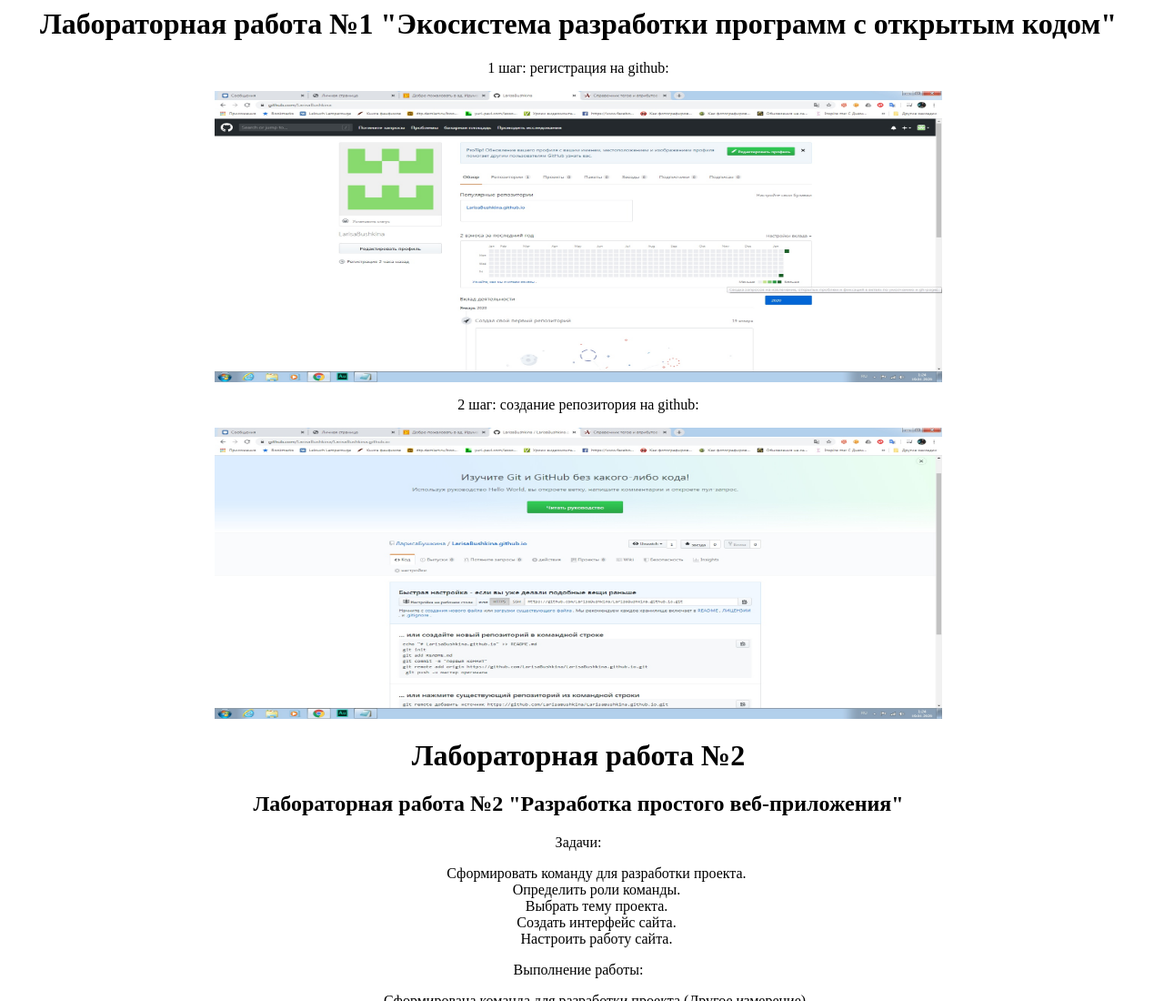
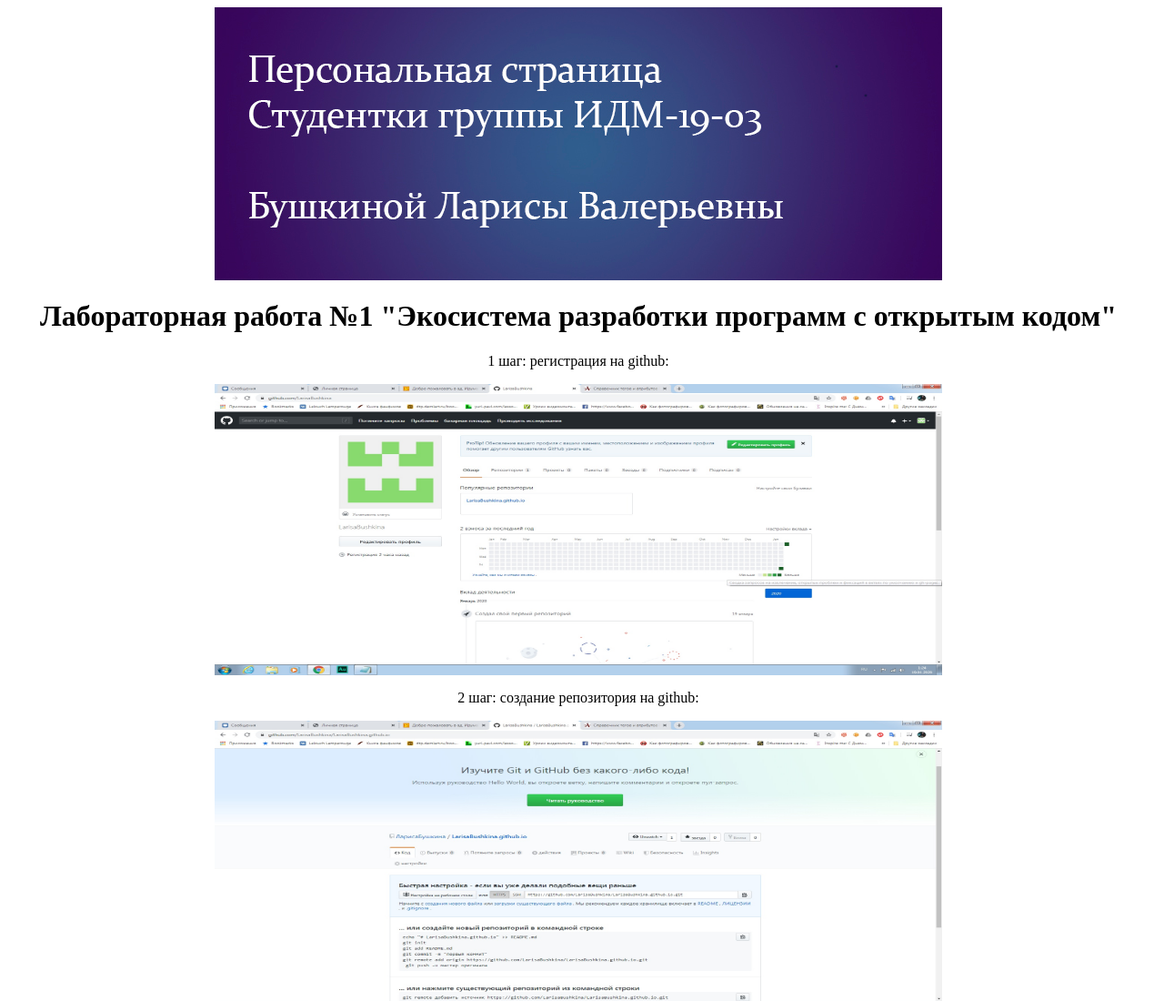
Before and after one commit to LarisaBushkina/LarisaBushkina.github.io, a plain HTML site: page index.html in a window 1280 px wide. Shown: the top 1100 px of the page at 91% size. Drawn offline with Linux system fonts and the light colour scheme.

Commit message:
Update index.html

```diff
--- a/index.html
+++ b/index.html
@@ -5,6 +5,7 @@
 	  <link href="styles.css" rel="stylesheet" type="text/css">
      </head>
      <body>
+	  <header> <img src = "3.jpg" alt = "3" width = "800" height = "300"></header>
           <div class="1 Лаба">
 		<h1>Лабораторная работа №1 "Экосистема разработки программ с открытым кодом"</h1>
 			<p>1 шаг: регистрация на github: </p>
```
